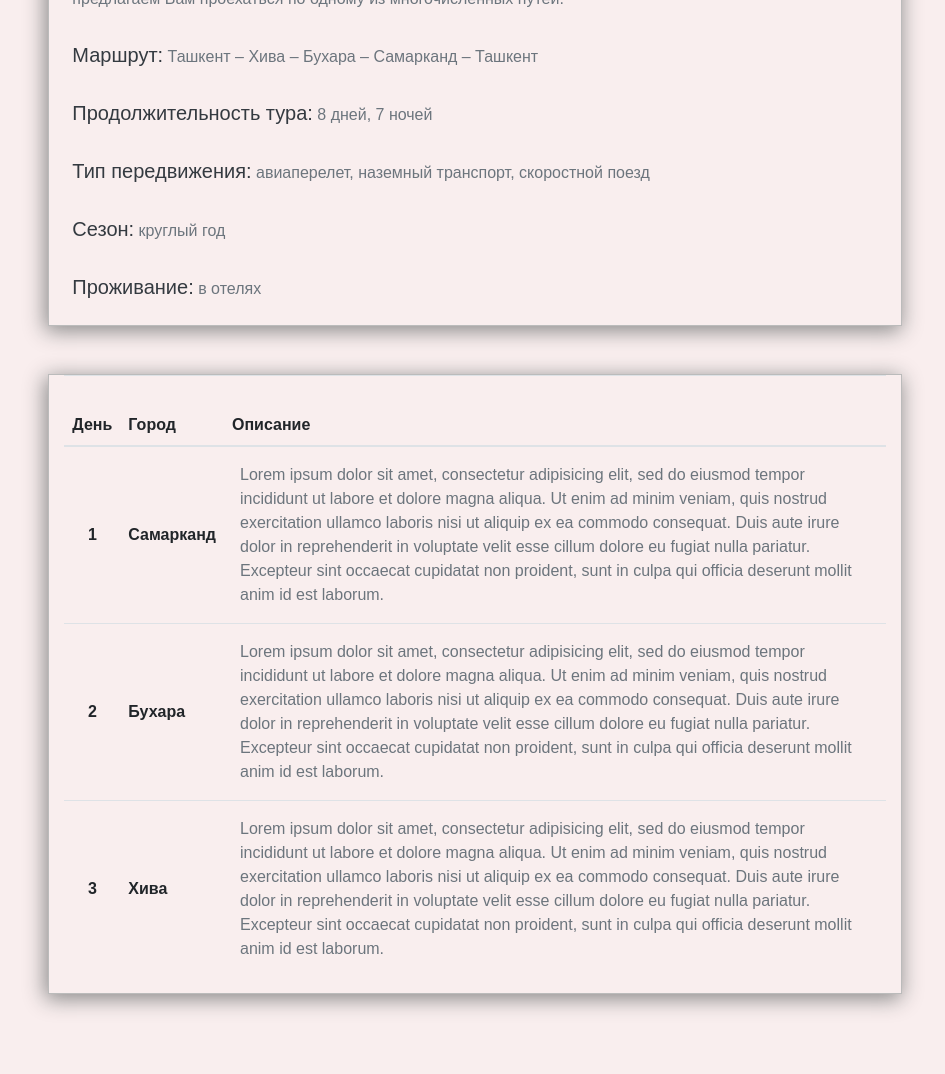
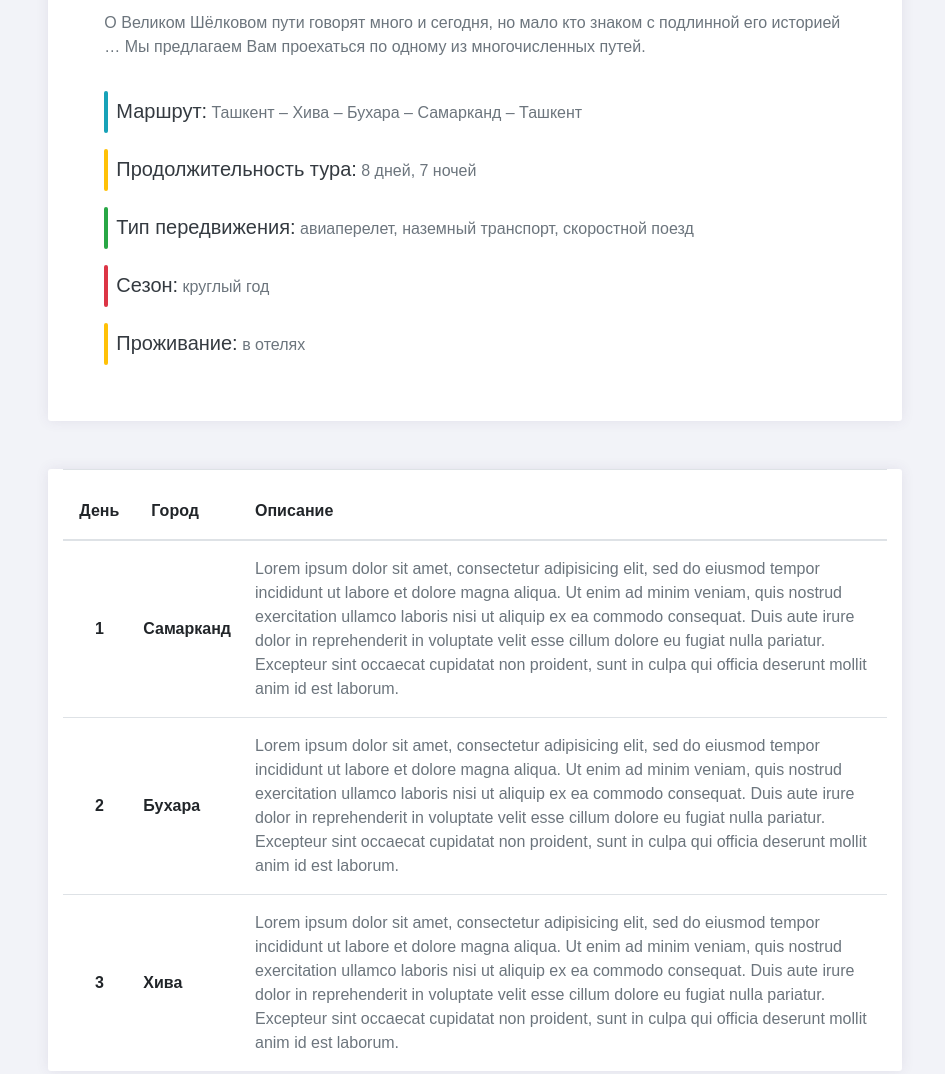
Before and after one commit to asman84/turFirma_ui, a plain HTML site: page index10.html in a window 1280 px wide. Shown: the part 814-1888 px from the top of the page, without its empty margins (165-1110 px from the left). Before the commit the page ends 1856 px from the top, so only its background shows below. Drawn offline with nearby package versions, Linux system fonts and the light colour scheme.

Commit message:
index10 news about tables lookat

```diff
--- a/css/style.css
+++ b/css/style.css
@@ -7,7 +7,8 @@ html {
 
 body {
     font-family: 'Poppins', sans-serif;
-    background-color: #f9eeee !important;
+    background-color: #f2f3f8 !important;
+    /* background-color: #f9eeee !important;*/
 }
 
 *,
@@ -1702,9 +1703,6 @@ figure.effect-duke:hover p {
 /*index3 privorder*/
 
 
-body {
-    text-align: center;
-}
 
 /*PRELOADING------------ */
 #overlayer {
@@ -1723,6 +1721,7 @@ body {
     z-index: 3;
     border: 4px solid #Fff;
     top: 50%;
+    left: 50%;
     animation: loader 2s infinite ease;
 }
 
@@ -1782,8 +1781,8 @@ body {
 /*index10 tur opisaniya*/
 
 .turopisaniya {
-    border: 1px solid #BBBBBB;
-    box-shadow: -2px 4px 20px 1px #8A8A8A;
+    border-radius: 3px;
+    box-shadow: 0 0 13px 0 rgba(82, 63, 105, .1);
     text-align: left;
 }
 
@@ -1795,3 +1794,7 @@ th.table-number {
 td {
     vertical-align: middle !important;
 }
+
+.test321 {
+    font-family: Constantia;
+}
--- a/index10.html
+++ b/index10.html
@@ -14,34 +14,59 @@
 
 <body>
     <div class="news-header fadeDown-animate">
-        <div class="news-header-inner h-100 w-100 pos-r " style="background-image: url(images/amazing2.jpg);">
+        <div class="news-header-inner h-100 w-100 pos-r " style="background-image: url(images/city.jpg);">
             <div class="news-header-inner-itm fadeRight-animate">
                 <h1 class="news-header-inner-itm-text d-flex align-items-center h-100 my-auto justify-content-center">Тур описания</h1>
             </div>
         </div>
     </div>
-    <div class="turopisaniya w-100 h-100 mt-5  col-xl-8 col-lg-8 col-12 offset-xl-2 offset-lg-2 ">
-        <h1 class="p-3">Описание</h1>
+    <div class="turopisaniya w-100 h-100 mt-5 p-5 col-xl-8 col-lg-8 col-12 offset-xl-2 offset-lg-2 bg-white ">
+        <h1 class="p-1 border-bottom test321">Описание</h1>
         <p class="text-secondary p-2">Великий Шёлковый путь – это самый знаменитый торговый маршрут в истории человечества. Когда то по нему проходили купцы от берегов Тихого океана до Средиземного моря. На протяжении пути в пространстве и времени рождались, расцветали и умирали города и целые цивилизации.</p>
         <p class="text-secondary p-2">Центральная Азия оказалась местом пересечения основных направлений международной торговли, именно сюда съезжались купцы, ремесленники, ученые и музыканты с различных стран. На этом пути располагались такие крупные древние города нашего края как Самарканд, Бухара, Ташкент, Фергана, Термез и города Хорезма.</p>
         <p class="text-secondary p-2">О Великом Шёлковом пути говорят много и сегодня, но мало кто знаком с подлинной его историей … Мы предлагаем Вам проехаться по одному из многочисленных путей.</p>
-        <p class="text-secondary p-2"><span class="text-dark h5">Маршрут:</span> Ташкент – Хива – Бухара – Самарканд – Ташкент</p>
-        <p class="text-secondary p-2"><span class="text-dark h5">Продолжительность тура:</span> 8 дней, 7 ночей</p>
-        <p class="text-secondary p-2"><span class="text-dark h5">Тип передвижения:</span> авиаперелет, наземный транспорт, скоростной поезд</p>
-        <p class="text-secondary p-2"><span class="text-dark h5">Сезон:</span> круглый год</p>
-        <p class="text-secondary p-2"><span class="text-dark h5">Проживание:</span> в отелях</p>
+        <div class="d-flex p-2">
+            <div class="text3-inner-text3-palka  bg-info"></div>
+            <div class="w-100">
+                <p class="text-secondary m-0 p-2"><span class="text-dark h5">Маршрут:</span> Ташкент – Хива – Бухара – Самарканд – Ташкент</p>
+            </div>
+        </div>
+        <div class="d-flex p-2">
+            <div class="text3-inner-text3-palka  bg-warning"></div>
+            <div class="w-100">
+                <p class="text-secondary m-0 p-2"><span class="text-dark h5">Продолжительность тура:</span> 8 дней, 7 ночей</p>
+            </div>
+        </div>
+        <div class="d-flex p-2">
+            <div class="text3-inner-text3-palka  bg-success"></div>
+            <div class="w-100">
+                <p class="text-secondary m-0 p-2"><span class="text-dark h5">Тип передвижения:</span> авиаперелет, наземный транспорт, скоростной поезд</p>
+            </div>
+        </div>
+        <div class="d-flex p-2">
+            <div class="text3-inner-text3-palka  bg-danger"></div>
+            <div class="w-100">
+                <p class="text-secondary m-0 p-2"><span class="text-dark h5">Сезон:</span> круглый год</p>
+            </div>
+        </div>
+        <div class="d-flex p-2">
+            <div class="text3-inner-text3-palka  bg-warning"></div>
+            <div class="w-100">
+                <p class="text-secondary m-0 p-2"><span class="text-dark h5">Проживание:</span> в отелях</p>
+            </div>
+        </div>
     </div>
-    <div class="turopisaniya w-100 h-100 my-5  col-xl-8 col-lg-8 col-12 offset-xl-2 offset-lg-2 ">
+    <div class="turopisaniya w-100 h-100 my-5  col-xl-8 col-lg-8 col-12 offset-xl-2 offset-lg-2 bg-white">
         <table class="table table-hover">
             <thead>
                 <tr style="height: 70px !important;">
-                    <th scope="col" class="p-2">День</th>
-                    <th scope="col" class="p-2">Город</th>
-                    <th scope="col" class="p-2">Описание</th>
+                    <th scope="col" class="p-3">День</th>
+                    <th scope="col" class="p-3">Город</th>
+                    <th scope="col" class="p-3">Описание</th>
                 </tr>
             </thead>
             <tbody>
-                <tr>
+                <tr class="rounded">
                     <th scope="row" class="p-2 table-number">1</th>
                     <td class="p-2"><b>Самарканд</b></td>
                     <td class="p-3 text-secondary">Lorem ipsum dolor sit amet, consectetur adipisicing elit, sed do eiusmod
@@ -49,7 +74,7 @@
                         quis nostrud exercitation ullamco laboris nisi ut aliquip ex ea commodo
                         consequat. Duis aute irure dolor in reprehenderit in voluptate velit esse
                         cillum dolore eu fugiat nulla pariatur. Excepteur sint occaecat cupidatat non
-                        proident, sunt in culpa qui officia deserunt mollit anim id est laborum.</td>
+                        proident, sunt in culpa qui officia deserunt mollit anim id est laborum. </td>
                 </tr>
                 <tr>
                     <th scope="row" class="p-2 table-number">2</th>
@@ -59,7 +84,7 @@
                         quis nostrud exercitation ullamco laboris nisi ut aliquip ex ea commodo
                         consequat. Duis aute irure dolor in reprehenderit in voluptate velit esse
                         cillum dolore eu fugiat nulla pariatur. Excepteur sint occaecat cupidatat non
-                        proident, sunt in culpa qui officia deserunt mollit anim id est laborum.</td>
+                        proident, sunt in culpa qui officia deserunt mollit anim id est laborum. </td>
                 </tr>
                 <tr>
                     <th scope="row" class="p-2 table-number">3</th>
```
Also changed, not shown: images/masseg.png (added), images/plane.png (added), images/worldwide.png (added).
